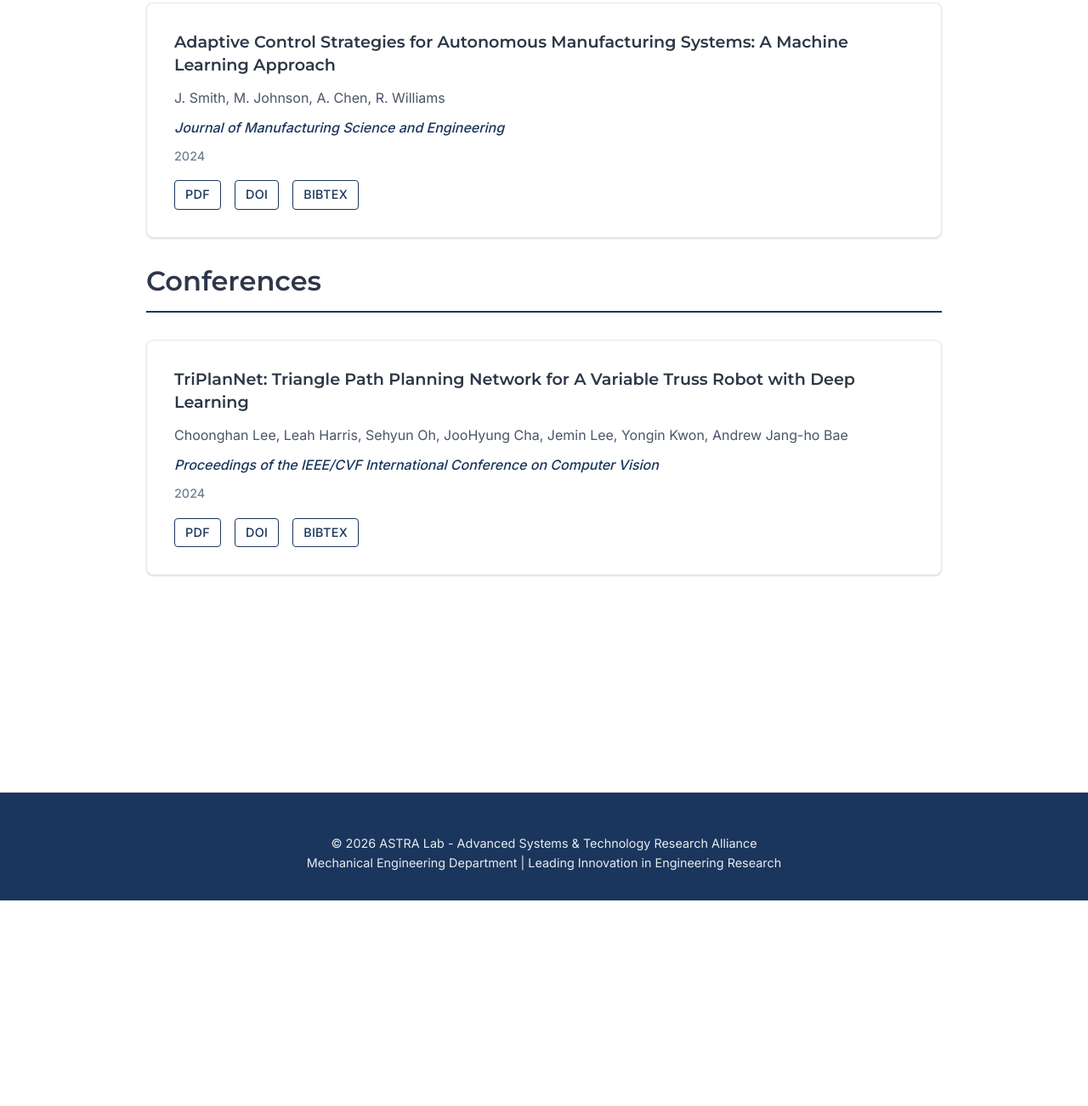
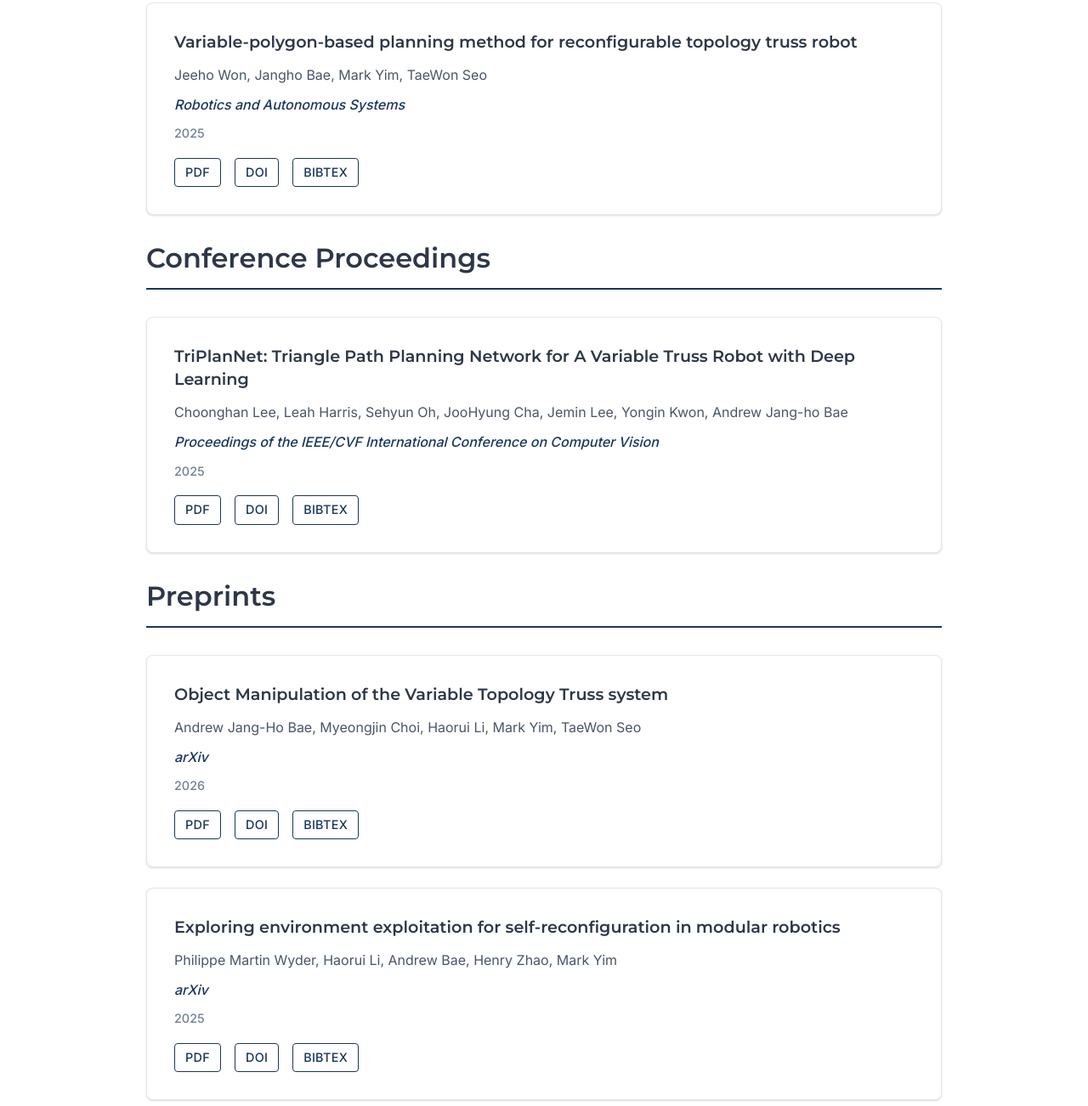
Before and after one commit to santai-artifacts/lsunny-astra-lab-redesign-530, a plain HTML site: page publications.html in a window 1280 px wide. Shown: the part 638-1940 px from the top of the page at 85% size. Before the commit the page ends 1698 px from the top, so only its background shows below. Drawn offline with Linux system fonts and the light colour scheme.

Commit message:
Update publications.html
Santai-Kind: manual
Santai-Author: janghobae
Santai-Changes: +0 ~1 -0

```diff
--- a/publications.html
+++ b/publications.html
@@ -416,15 +416,15 @@
 
         <div class="publication-item">
           <h3 class="pub-title">
-            Adaptive Control Strategies for Autonomous Manufacturing Systems: A Machine Learning Approach
+            Variable-polygon-based planning method for reconfigurable topology truss robot
           </h3>
           <div class="pub-authors">
-            J. Smith, M. Johnson, A. Chen, R. Williams
+            Jeeho Won, Jangho Bae, Mark Yim, TaeWon Seo
           </div>
           <div class="pub-venue">
-            Journal of Manufacturing Science and Engineering
+            Robotics and Autonomous Systems
           </div>
-          <div class="pub-year">2024</div>
+          <div class="pub-year">2025</div>
           <div class="pub-links">
             <a href="#" class="pub-link">PDF</a>
             <a href="#" class="pub-link">DOI</a>
@@ -432,7 +432,7 @@
           </div>
         </div>
 
-        <h2 class="section-title">Conferences</h2>
+        <h2 class="section-title">Conference Proceedings</h2>
 
         <div class="publication-item">
           <h3 class="pub-title">
@@ -444,7 +444,45 @@
           <div class="pub-venue">
             Proceedings of the IEEE/CVF International Conference on Computer Vision
           </div>
-          <div class="pub-year">2024</div>
+          <div class="pub-year">2025</div>
+          <div class="pub-links">
+            <a href="#" class="pub-link">PDF</a>
+            <a href="#" class="pub-link">DOI</a>
+            <a href="#" class="pub-link">BibTeX</a>
+          </div>
+        </div>
+
+        <h2 class="section-title">Preprints</h2>
+
+        <div class="publication-item">
+          <h3 class="pub-title">
+            Object Manipulation of the Variable Topology Truss system
+          </h3>
+          <div class="pub-authors">
+            Andrew Jang-Ho Bae, Myeongjin Choi, Haorui Li, Mark Yim, TaeWon Seo
+          </div>
+          <div class="pub-venue">
+            arXiv
+          </div>
+          <div class="pub-year">2026</div>
+          <div class="pub-links">
+            <a href="#" class="pub-link">PDF</a>
+            <a href="#" class="pub-link">DOI</a>
+            <a href="#" class="pub-link">BibTeX</a>
+          </div>
+        </div>
+
+        <div class="publication-item">
+          <h3 class="pub-title">
+            Exploring environment exploitation for self-reconfiguration in modular robotics
+          </h3>
+          <div class="pub-authors">
+            Philippe Martin Wyder, Haorui Li, Andrew Bae, Henry Zhao, Mark Yim
+          </div>
+          <div class="pub-venue">
+            arXiv
+          </div>
+          <div class="pub-year">2025</div>
           <div class="pub-links">
             <a href="#" class="pub-link">PDF</a>
             <a href="#" class="pub-link">DOI</a>
```
